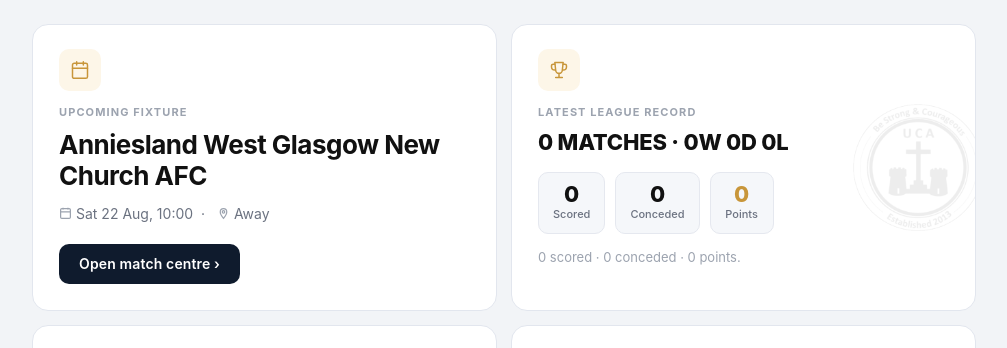
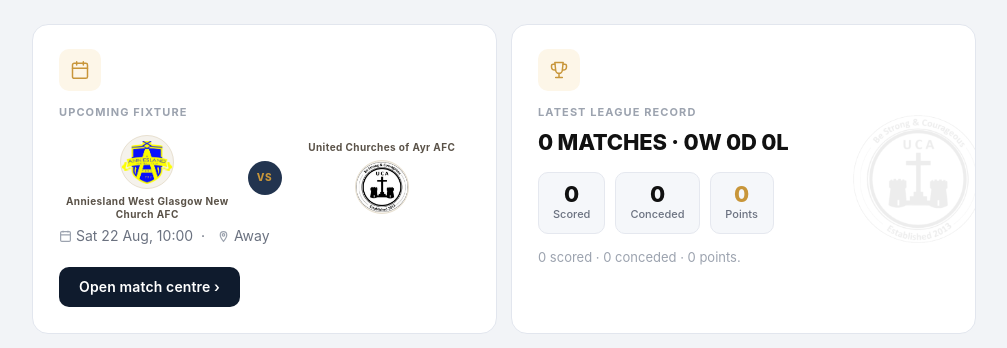
Before and after one commit to thollywood1888/united-churches-ayr, a FastAPI app: page /fixtures in a window 1280 px wide. Shown: the part 162-510 px from the top of the page, without its empty margins (136-1143 px from the left). Run offline with FastAPI, Linux system fonts and the light colour scheme; the visitor is signed in with stand-in values (Sample User, id 1); data comes from the database, SQL or seed files in the repository.

Commit message:
Add vs-badge matchup, ground name, and live map to upcoming fixture card
Co-Authored-By: Claude Sonnet 4.6 <noreply@anthropic.com>

```diff
--- a/app/static/style.css
+++ b/app/static/style.css
@@ -3069,10 +3069,95 @@ a.sq2-card-name:hover { color: #c9a84c; }
 }
 .fx2-submit-btn:hover { background: #1a2d45; }
 
+/* Matchup (vs badges) */
+.fx2-matchup {
+  display: flex;
+  align-items: center;
+  gap: 12px;
+  margin: 14px 0 6px;
+}
+.fx2-matchup-team {
+  display: flex;
+  flex-direction: column;
+  align-items: center;
+  gap: 6px;
+  flex: 1;
+}
+.fx2-matchup-team--uca { align-items: center; }
+.fx2-mu-badge {
+  width: 54px;
+  height: 54px;
+  object-fit: contain;
+  border-radius: 50%;
+  background: #f5f2ec;
+  border: 1.5px solid #e8e0d0;
+}
+.fx2-mu-badge--ph {
+  display: flex;
+  align-items: center;
+  justify-content: center;
+  font-size: 13px;
+  font-weight: 700;
+  color: #8a8070;
+}
+.fx2-mu-name {
+  font-size: 10px;
+  font-weight: 700;
+  letter-spacing: .04em;
+  color: #5a5248;
+  text-align: center;
+  line-height: 1.25;
+}
+.fx2-vs {
+  width: 34px;
+  height: 34px;
+  border-radius: 50%;
+  background: #22344f;
+  color: #c8963a;
+  font-size: 10px;
+  font-weight: 800;
+  letter-spacing: .06em;
+  display: flex;
+  align-items: center;
+  justify-content: center;
+  flex-shrink: 0;
+}
+
+/* Venue & map */
+.fx2-venue-section {
+  background: #fff;
+  border: 1px solid #e8e4dc;
+  border-radius: 14px;
+  padding: 16px 20px;
+  margin-bottom: 24px;
+  overflow: hidden;
+}
+.fx2-venue-info {
+  display: flex;
+  align-items: center;
+  gap: 7px;
+  margin-bottom: 12px;
+}
+.fx2-venue-pin { color: #c8963a; flex-shrink: 0; }
+.fx2-venue-name {
+  font-size: 14px;
+  font-weight: 700;
+  color: #22344f;
+  letter-spacing: .02em;
+}
+.fx2-map {
+  width: 100%;
+  height: 260px;
+  border: 0;
+  border-radius: 10px;
+  display: block;
+}
+
 /* Responsive */
 @media (max-width: 700px) {
   .fx2-hero-row,
   .fx2-split-row { grid-template-columns: 1fr; }
   .fx2-wrap { padding: 16px 16px 36px; }
   .fx2-row:hover { margin: 0; padding: 13px 0; }
-}
+  .fx2-map { height: 200px; }
+}
--- a/app/templates/fixtures.html
+++ b/app/templates/fixtures.html
@@ -15,12 +15,32 @@
       </div>
       <p class="fx2-eyebrow">UPCOMING FIXTURE</p>
       {% if next_fixture %}
-      <h2 class="fx2-hero-title">{{ next_fixture.opponent }}</h2>
+      <div class="fx2-matchup">
+        <div class="fx2-matchup-team">
+          {%- set opp_slug = badge_map.get(next_fixture.opponent) -%}
+          {% if opp_slug %}
+          <img src="/static/badges/{{ opp_slug }}.png" class="fx2-mu-badge" alt="">
+          {% else %}
+          <div class="fx2-mu-badge fx2-mu-badge--ph">{{ next_fixture.opponent[:2] | upper }}</div>
+          {% endif %}
+          <span class="fx2-mu-name">{{ next_fixture.opponent }}</span>
+        </div>
+        <div class="fx2-vs">VS</div>
+        <div class="fx2-matchup-team fx2-matchup-team--uca">
+          <span class="fx2-mu-name">United Churches of Ayr AFC</span>
+          {%- set uca_slug = badge_map.get("United Churches of Ayr AFC") -%}
+          {% if uca_slug %}
+          <img src="/static/badges/{{ uca_slug }}.png" class="fx2-mu-badge" alt="">
+          {% else %}
+          <div class="fx2-mu-badge fx2-mu-badge--ph">UC</div>
+          {% endif %}
+        </div>
+      </div>
       <p class="fx2-hero-meta">
         <svg class="fx2-meta-icon" viewBox="0 0 16 16" fill="none" stroke="currentColor" stroke-width="1.5" width="13" height="13"><rect x="2" y="2" width="12" height="12" rx="1.5"/><path d="M11 1v2M5 1v2M2 6h12"/></svg>
         {{ next_fixture.kickoff_at.strftime("%a %-d %b, %H:%M") }}&nbsp;&nbsp;·&nbsp;&nbsp;
         <svg class="fx2-meta-icon" viewBox="0 0 16 16" fill="none" stroke="currentColor" stroke-width="1.5" width="13" height="13"><path d="M8 2a4 4 0 0 1 4 4c0 3-4 8-4 8S4 9 4 6a4 4 0 0 1 4-4z"/><circle cx="8" cy="6" r="1.5"/></svg>
-        {{ next_fixture.venue.value | capitalize }}
+        {{ next_fixture.ground if next_fixture.ground else (next_fixture.venue.value | capitalize) }}
       </p>
       <a href="/fixtures/{{ next_fixture.id }}" class="fx2-match-btn">Open match centre &rsaquo;</a>
       {% else %}
@@ -59,6 +79,22 @@
     </div>
 
   </div>
+
+  {# ── Venue & map ── #}
+  {% if next_fixture and next_fixture.ground %}
+  <div class="fx2-venue-section">
+    <div class="fx2-venue-info">
+      <svg class="fx2-venue-pin" viewBox="0 0 24 24" fill="none" stroke="currentColor" stroke-width="1.8" stroke-linecap="round" stroke-linejoin="round" width="16" height="16"><path d="M12 2a7 7 0 0 1 7 7c0 5.25-7 13-7 13S5 14.25 5 9a7 7 0 0 1 7-7z"/><circle cx="12" cy="9" r="2.5"/></svg>
+      <span class="fx2-venue-name">{{ next_fixture.ground }}</span>
+    </div>
+    <iframe
+      class="fx2-map"
+      src="https://maps.google.com/maps?q={{ next_fixture.ground | replace(' ', '+') }},+Scotland&output=embed&z=15"
+      loading="lazy"
+      referrerpolicy="no-referrer-when-downgrade"
+      title="Venue map"></iframe>
+  </div>
+  {% endif %}
 
   {# ── Split row — Results | Fixtures ── #}
   <div class="fx2-split-row">
```
